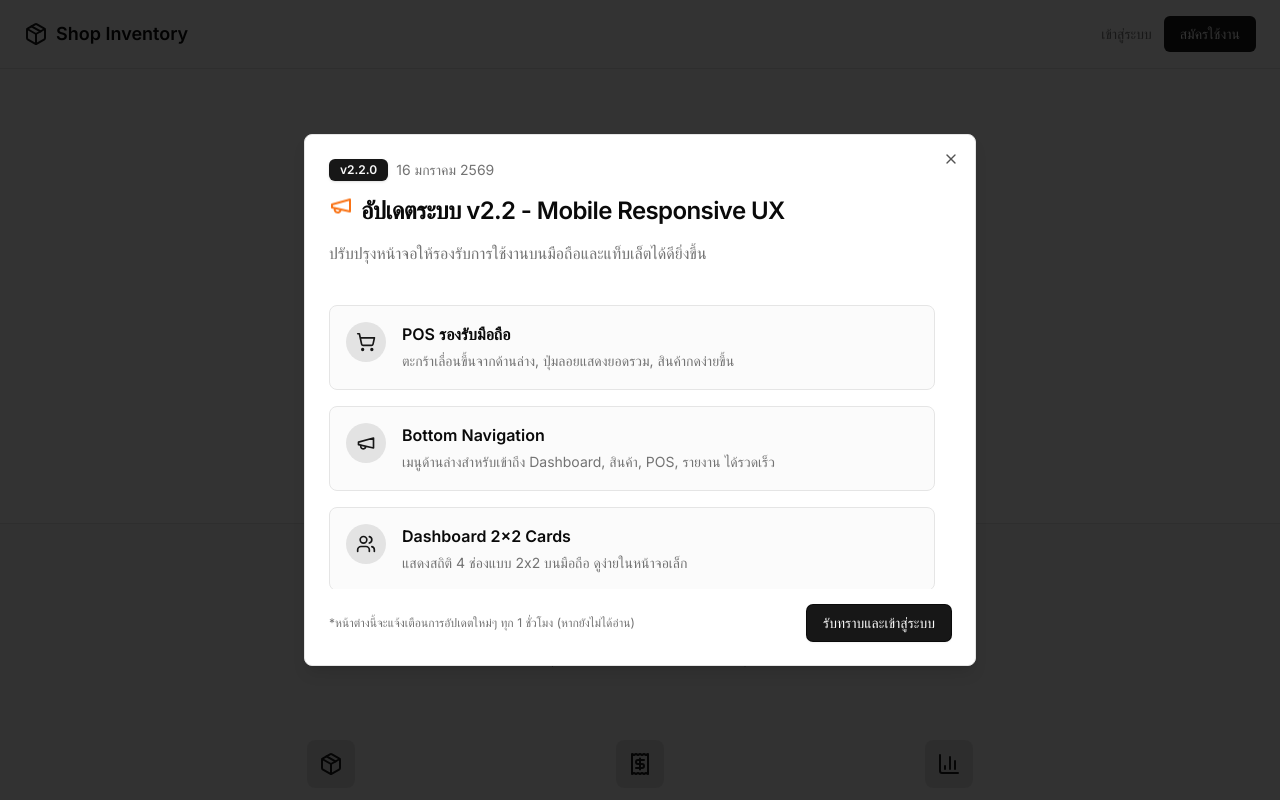
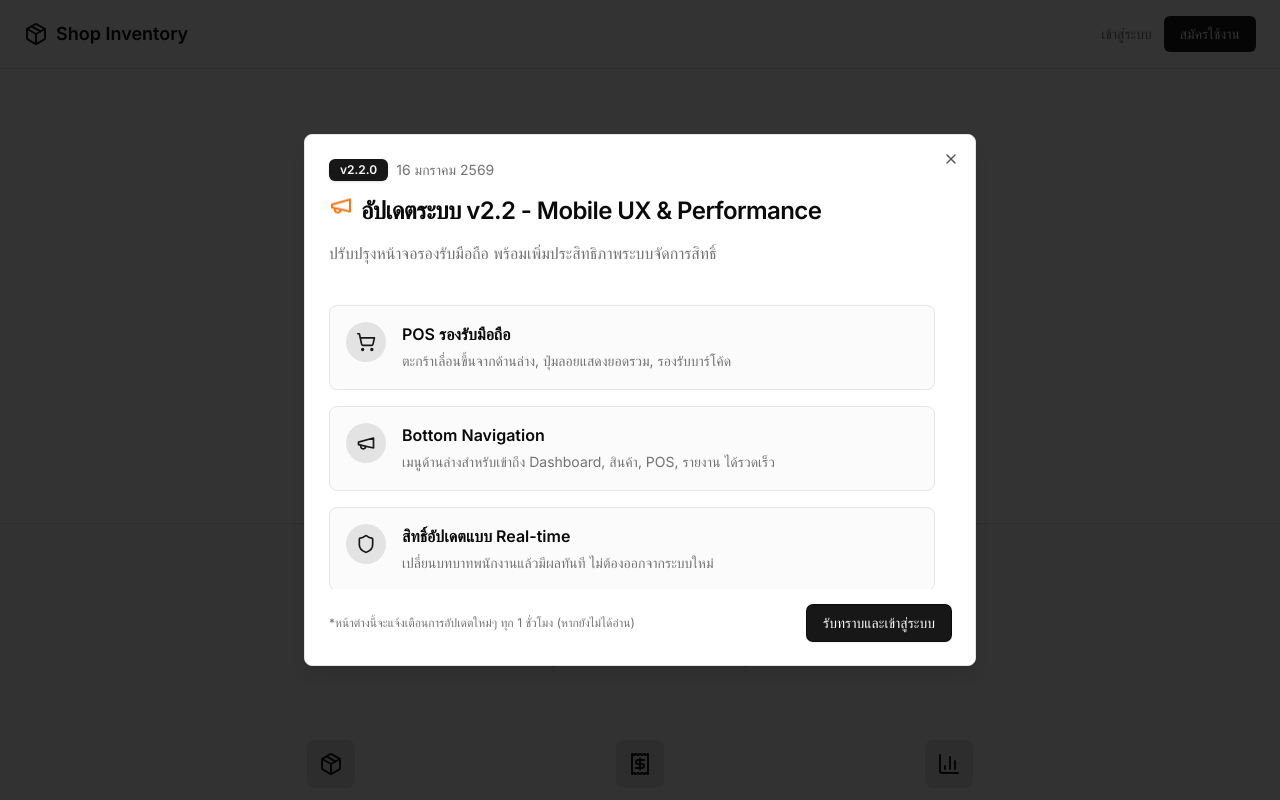
Before and after one commit to xArmeriumx/Shop-inventory, a Next.js app: page / in a window 1280 px wide. Shown: the top 800 px of the page. Built offline with nearby package versions, Linux system fonts and the light colour scheme; no server answers.

Commit message:
chore: Combine v2.1 and v2.2 features in announcement

```diff
--- a/src/app/layout.tsx
+++ b/src/app/layout.tsx
@@ -35,6 +35,7 @@ export const viewport: Viewport = {
   initialScale: 1,
   maximumScale: 1,
   userScalable: false,
+  viewportFit: 'cover', // Required for safe-area-inset-* on iPhone X+
 };
 
 import { AnnouncementPopup } from '@/components/features/announcements/announcement-popup';
--- a/src/components/features/announcements/announcement-popup.tsx
+++ b/src/components/features/announcements/announcement-popup.tsx
@@ -15,16 +15,16 @@ import { Megaphone, Users, Shield, ShoppingCart, CheckCircle2 } from 'lucide-rea
 
 // Configuration for the latest announcement
 const CURRENT_ANNOUNCEMENT = {
-  id: 'update-v2.2-mobile-responsive',
+  id: 'update-v2.2-combined',
   version: 'v2.2.0',
   date: '16 มกราคม 2569',
-  title: 'อัปเดตระบบ v2.2 - Mobile Responsive UX',
-  description: 'ปรับปรุงหน้าจอให้รองรับการใช้งานบนมือถือและแท็บเล็ตได้ดียิ่งขึ้น',
+  title: 'อัปเดตระบบ v2.2 - Mobile UX & Performance',
+  description: 'ปรับปรุงหน้าจอรองรับมือถือ พร้อมเพิ่มประสิทธิภาพระบบจัดการสิทธิ์',
   features: [
     {
       icon: ShoppingCart,
       title: 'POS รองรับมือถือ',
-      description: 'ตะกร้าเลื่อนขึ้นจากด้านล่าง, ปุ่มลอยแสดงยอดรวม, สินค้ากดง่ายขึ้น',
+      description: 'ตะกร้าเลื่อนขึ้นจากด้านล่าง, ปุ่มลอยแสดงยอดรวม, รองรับบาร์โค้ด',
     },
     {
       icon: Megaphone,
@@ -32,14 +32,19 @@ const CURRENT_ANNOUNCEMENT = {
       description: 'เมนูด้านล่างสำหรับเข้าถึง Dashboard, สินค้า, POS, รายงาน ได้รวดเร็ว',
     },
     {
+      icon: Shield,
+      title: 'สิทธิ์อัปเดตแบบ Real-time',
+      description: 'เปลี่ยนบทบาทพนักงานแล้วมีผลทันที ไม่ต้องออกจากระบบใหม่',
+    },
+    {
       icon: Users,
-      title: 'Dashboard 2x2 Cards',
-      description: 'แสดงสถิติ 4 ช่องแบบ 2x2 บนมือถือ ดูง่ายในหน้าจอเล็ก',
+      title: 'ประหยัดทรัพยากร',
+      description: 'ลดการใช้เซิร์ฟเวอร์, หยุดอัตโนมัติเมื่อปิดหน้าจอ',
     },
     {
       icon: CheckCircle2,
-      title: 'ตารางสินค้า Responsive',
-      description: 'ซ่อนคอลัมน์ไม่จำเป็นบนมือถือ, แสดง Badge หมวดหมู่แบบ inline',
+      title: 'Dashboard & Table Responsive',
+      description: 'แสดงสถิติ 2x2 บนมือถือ, ตารางซ่อนคอลัมน์ไม่จำเป็น',
     },
   ],
 };
--- a/src/components/layout/bottom-nav.tsx
+++ b/src/components/layout/bottom-nav.tsx
@@ -52,7 +52,7 @@ export function BottomNav({ onMenuClick }: BottomNavProps) {
   }
 
   return (
-    <nav className="lg:hidden fixed bottom-0 left-0 right-0 z-40 bg-background border-t safe-area-pb">
+    <nav className="lg:hidden fixed bottom-0 left-0 right-0 z-40 bg-background border-t pb-[env(safe-area-inset-bottom)]">
       <div className="flex items-center justify-around h-16">
         {navItems.map((item) => {
           const isActive = pathname === item.href || pathname.startsWith(item.href + '/');
```
